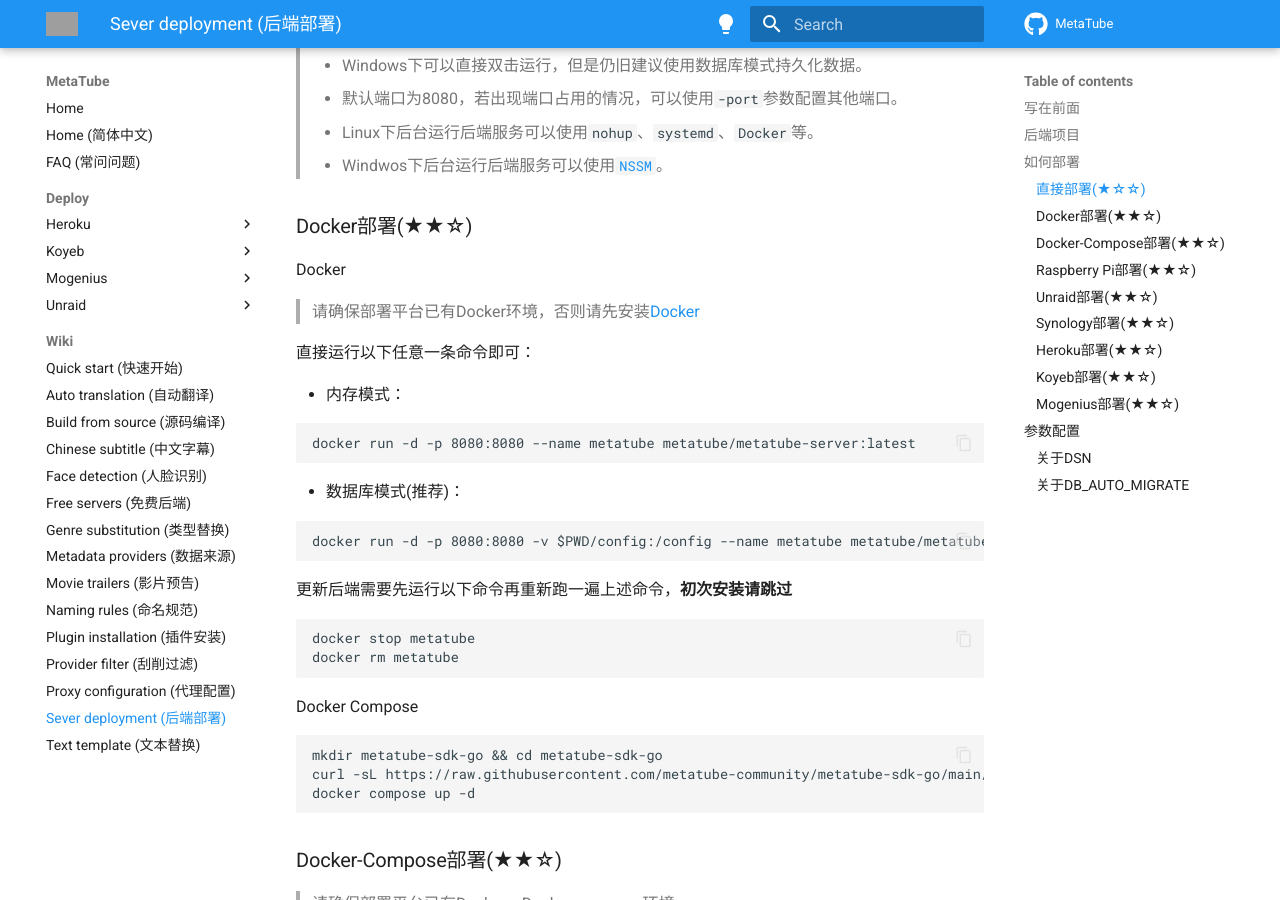
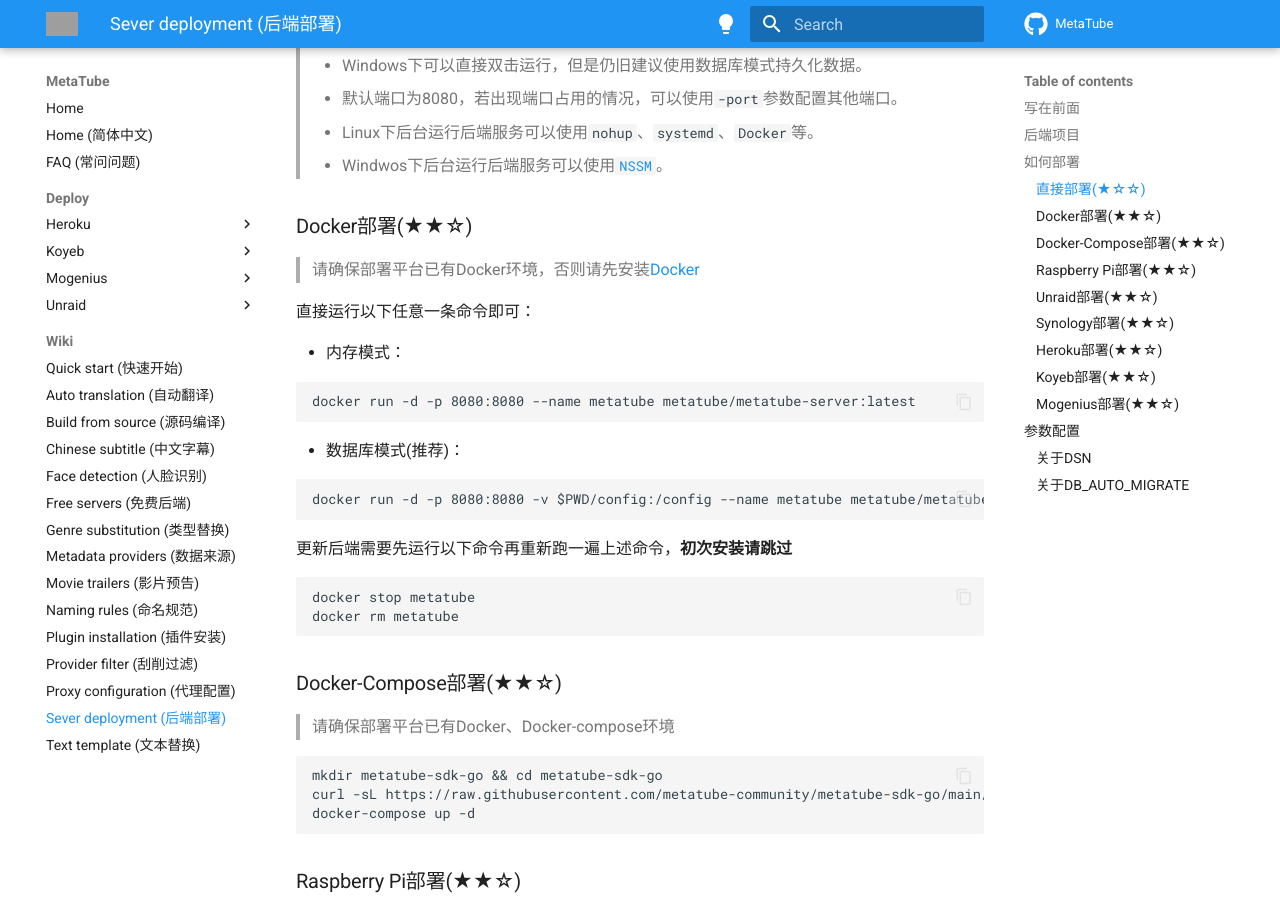
Before and after one commit to metatube-community/metatube-community.github.io, an MkDocs documentation site: the page built from docs/wiki/server-deployment.md, in a window 1280 px wide and 900 px high, scrolled down 1025 px. Built offline with MkDocs 1.6.1 and Material for MkDocs 9.7.7, drawn with Linux system fonts in a browser that asks for light colours; grey boxes are pictures that could not be loaded.

Commit message:
Docs: revert `server-deployment.md`
This reverts commit 48a76f6347da55587e102cd07bb813809e34cecc.

````diff
--- a/docs/wiki/server-deployment.md
+++ b/docs/wiki/server-deployment.md
@@ -41,8 +41,6 @@
 
 ### Docker部署(★★☆)
 
-Docker
-
 > 请确保部署平台已有Docker环境，否则请先安装[Docker](https://docs.docker.com/get-docker/)
 
 直接运行以下任意一条命令即可：
@@ -64,14 +62,6 @@
 ```sh
 docker stop metatube
 docker rm metatube
-```
-
-Docker Compose
-
-```sh
-mkdir metatube-sdk-go && cd metatube-sdk-go
-curl -sL https://raw.githubusercontent.com/metatube-community/metatube-sdk-go/main/docker-compose.yaml  -o docker-compose.yml
-docker compose up -d
 ```
 
 ### Docker-Compose部署(★★☆)
````
